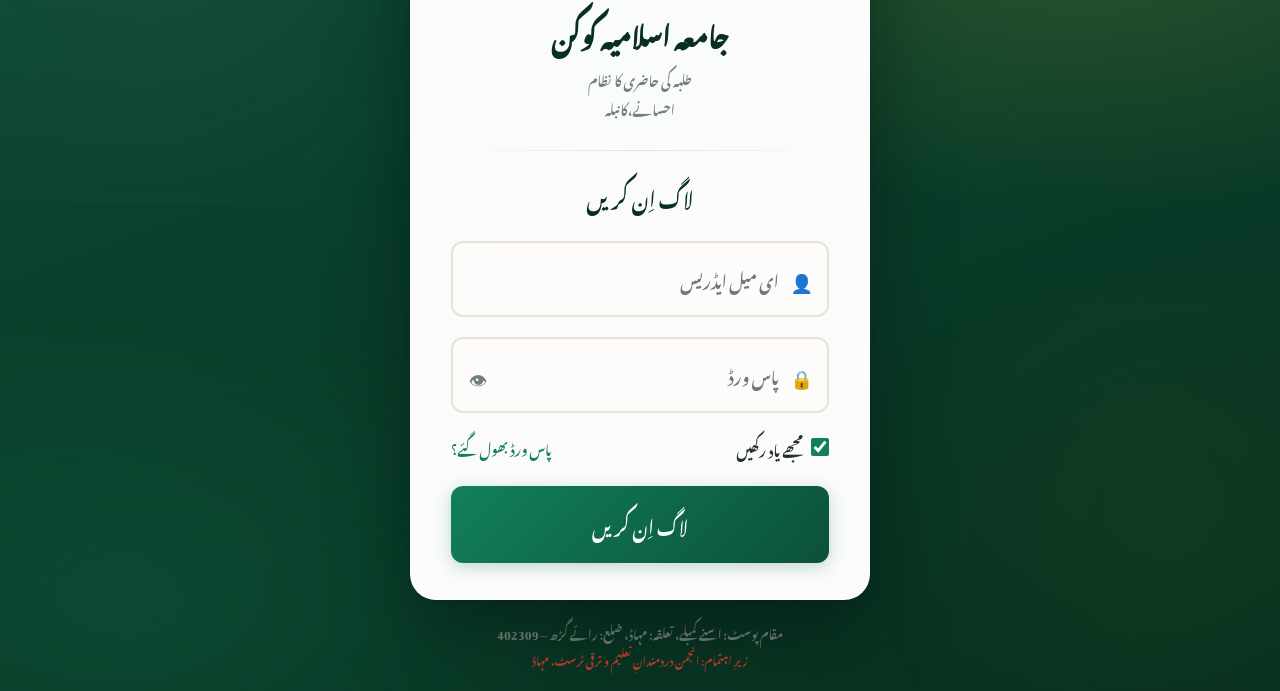
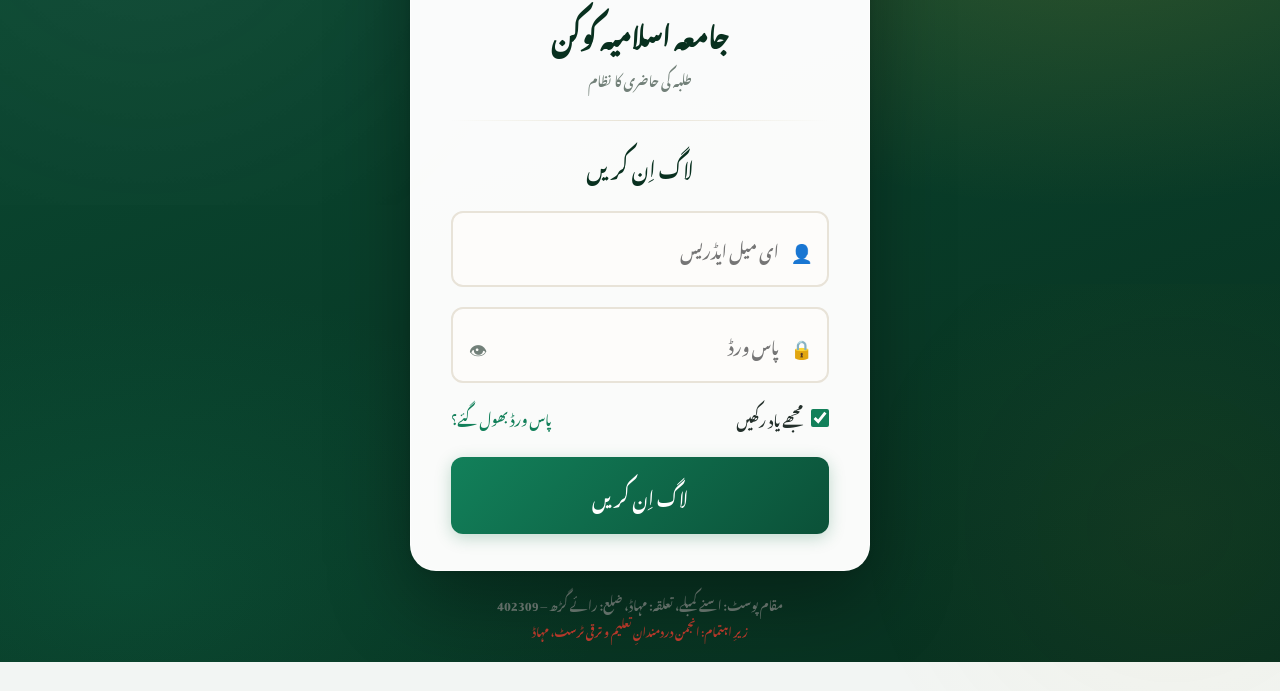
Before and after one commit to faisalvanu18-eng/Jamia-attendance-app, a website: page site/index.html in a window 1280 px wide. Shown: the part 176-867 px from the top of the page. After the commit the page ends 838 px from the top, so only its background shows below. Drawn offline with Linux system fonts and the light colour scheme; a web font is replaced by a local one.

Commit message:
Remove احسانے،کانبلہ tagline from login page

```diff
--- a/site/index.html
+++ b/site/index.html
@@ -300,7 +300,6 @@
           <img src="assets/logo.png" alt="Jamia Logo">
           <h1>جامعہ اسلامیہ کوکن</h1>
           <div class="tagline">طلبہ کی حاضری کا نظام</div>
-          <div class="tagline">احسانے،کانبلہ</div>
         </div>
 
         <div class="divider"></div>
```
